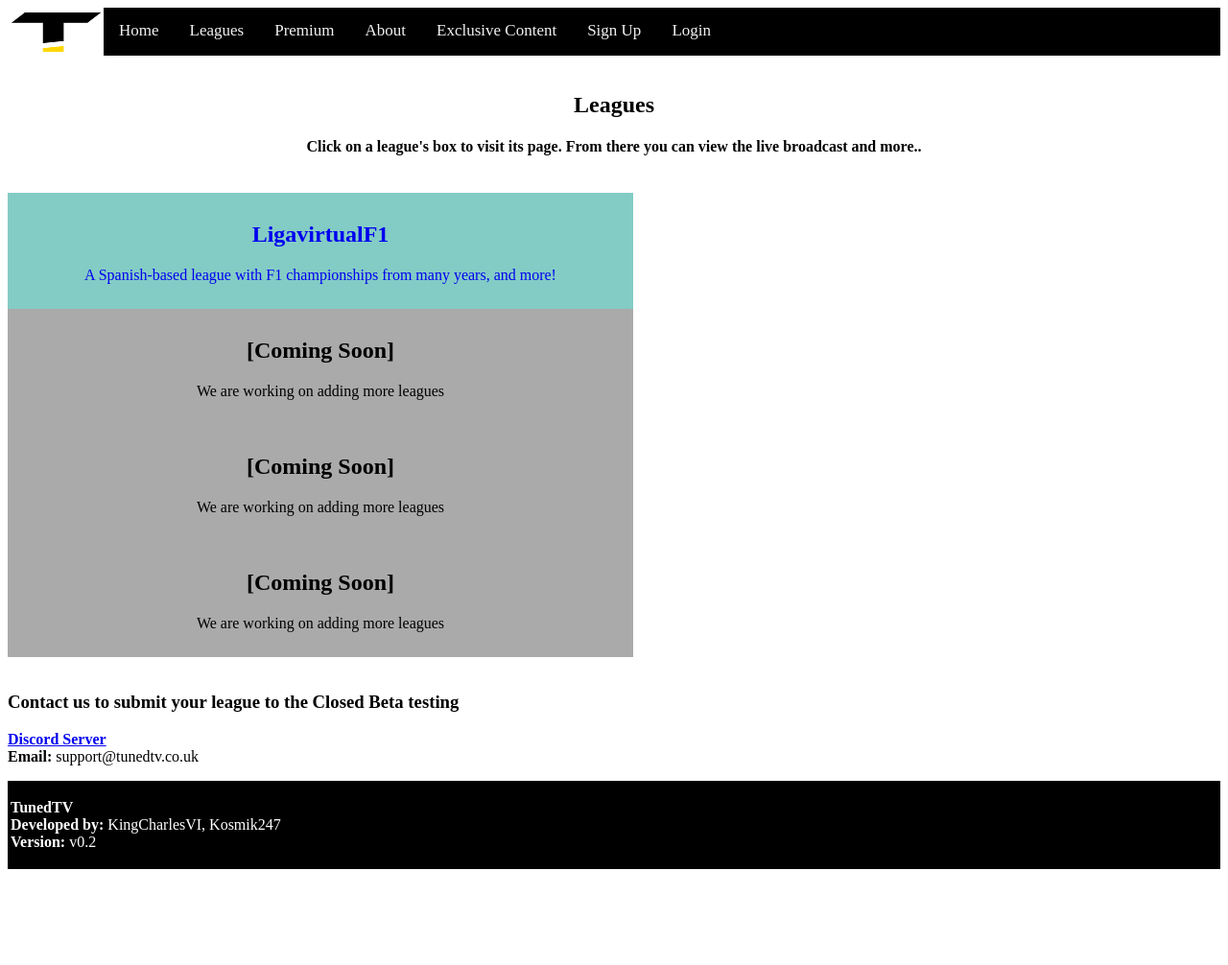
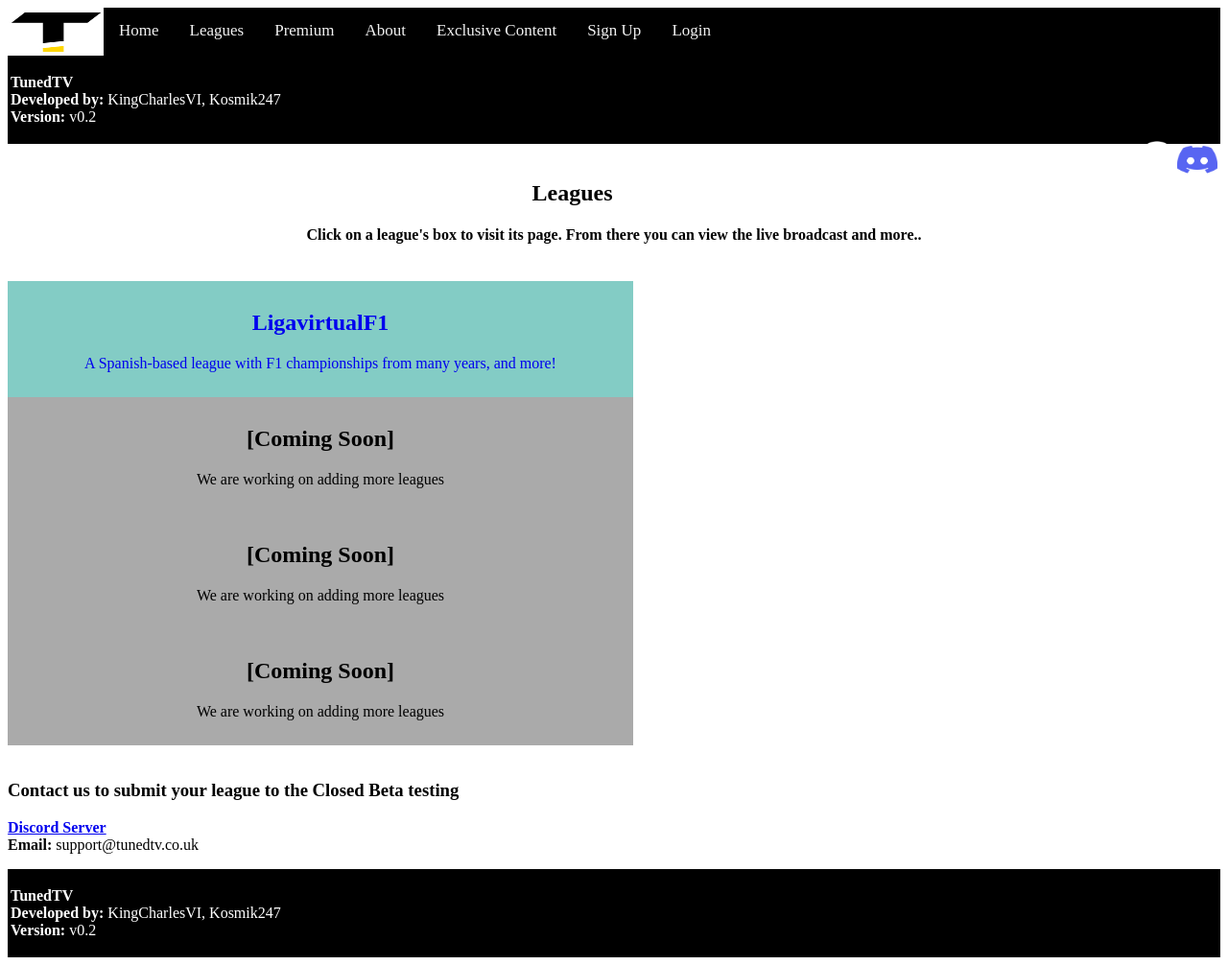
Before and after one commit to KingCharlesVI/tunedtv-website, a PHP site: page /html/leagues.php in a window 1280 px wide. Shown: the whole page at 96% size. Before the commit the page ends 906 px from the top, so only its background shows below. Run offline with PHP 8.4, Linux system fonts and the light colour scheme.

Commit message:
Design update
- Replaced margin with padding on twitch chat
- Trying to put global footer in header.php

```diff
--- a/css/lvf1.css
+++ b/css/lvf1.css
@@ -48,7 +48,7 @@
 
 .chat {
   float: right;
-  margin: 200px;
+  padding-right: 200px;
   color: black;
 }
 
--- a/header.php
+++ b/header.php
@@ -24,5 +24,24 @@
         echo "<a href='/php/login.php'>Login</a>";
       } ?>
   </div>
+<style>
+
+  footer {
+    text-align: left;
+    padding: 3px;
+    background-color: rgb(0, 0, 0);
+    color: white;
+  }
+
+</style>
+<footer>
+<p><b>TunedTV</b><br><b>Developed by:</b> KingCharlesVI, Kosmik247<br><b>Version: </b>v0.2</p>
+<div class="discordlogo">
+  <img src="/images/discord.png" style="width:42px;height:42px;float:right">
+  </div>
+<div class="githublogo">
+  <img src="/images/github.png" style="width:42px;height:42px;float:right">
+  </div>
+</footer>
 </body>
 </html>
--- a/index.php
+++ b/index.php
@@ -69,8 +69,5 @@
 <br>
 <br>
 <br>
-<footer>
-  <p><b>TunedTV</b><br><b>Developed by:</b> KingCharlesVI, Kosmik247<br><b>Version: </b>v0.2</p>
-</footer>
 </body>
 </html>
```
Also changed, not shown: images/github.png (added).
